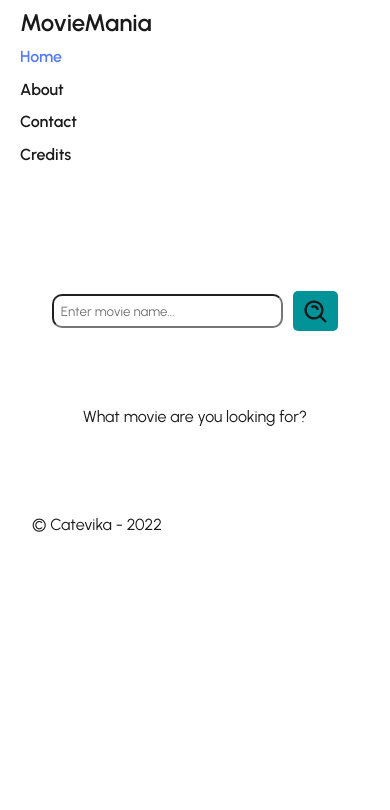
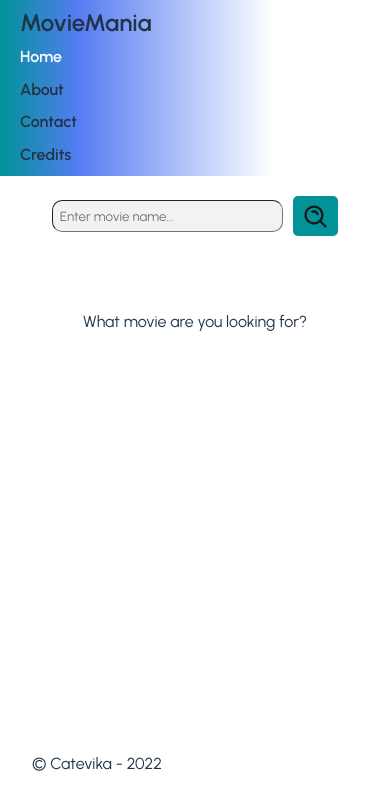
Before and after one commit to Catevika/React_movie-mania, a React (Vite) app: page / in a window 390 px wide. Shown: the top 810 px of the page. Built offline with nearby package versions, Linux system fonts and the light colour scheme; no server answers.

Commit message:
CSS Update index

```diff
--- a/src/index.css
+++ b/src/index.css
@@ -1,26 +1,24 @@
 :root {
+  /* Dark theme colors */
   --ultra-dark-bg: hsl(0, 0%, 10%);
   --dark-bg: hsl(0, 0%, 14%);
+  --dark-bg-80: hsla(0, 0%, 14%, 0.8);
   --gray-bg: hsl(0, 0%, 30%);
-
-  --dark-bg-80: hsla(0, 0%, 14%, 0.8);
-
-  --dark-linear-gradient: linear-gradient(180deg,
-      hsl(0deg 0% 14%) 0%,
-      hsl(0deg 0% 13%) 17%,
-      hsl(0deg 0% 13%) 33%,
-      hsl(0deg 0% 12%) 50%,
-      hsl(0deg 0% 11%) 67%,
-      hsl(0deg 0% 11%) 83%,
-      hsl(0deg 0% 10%) 100%);
-
+  --dark-linear-bg: linear-gradient(90deg, var(--secondary-color) 0%, var(--light-accent-color) 20%, var(--dark-bg) 70%);
   --dark-primary-white: hsla(0, 0%, 100%, 0.87);
   --dark-primary-black: hsl(0, 0%, 10%);
   --dark-accent-color: hsl(182, 99%, 70%);
 
+  /* Light theme colors */
   --light-bg: hsl(0, 0%, 100%);
+  --light-gray-bg: hsl(0, 0%, 45%);
+  --light-linear-bg: linear-gradient(90deg, var(--secondary-color) 0%, var(--light-accent-color) 20%, var(--light-bg) 70%);
+
+  --light-primary-white: hsl(0, 0%, 95%);
+  --light-primary-white-80: hsla(0, 0%, 95%, 0.8);
   --light-primary-black: hsl(208, 37%, 20%);
-  --light-primary-white: hsl(0, 0%, 98%);
+
+  /* Both dark and light theme colors */
   --light-accent-color: hsl(225, 86%, 64%);
   --light-shadow-accent:
     0.3px 0.5px 0.7px hsla(225, 68%, 38%, 0.36),
@@ -34,14 +32,28 @@
     2.1px 4.1px 5.2px -1.7px hsla(182, 100%, 15%, 0.36),
     5px 10px 12.6px -2.5px hsla(182, 100%, 15%, 0.36);
 
+  /* Toast colors */
+  --toast-linear-gradient: linear-gradient(180deg,
+      hsl(0deg 0% 14%) 0%,
+      hsl(0deg 0% 13%) 17%,
+      hsl(0deg 0% 13%) 33%,
+      hsl(0deg 0% 12%) 50%,
+      hsl(0deg 0% 11%) 67%,
+      hsl(0deg 0% 11%) 83%,
+      hsl(0deg 0% 10%) 100%);
 
+  --toastify-color-dark: var(--dark-bg-80);
+  --toastify-text-color-dark: var(--dark-primary-white);
+  --toastify-color-success: var(--secondary-color);
+  --toastify-color-error: #a81c0d;
+  --toastify-color-progress-dark: var(--toast-linear-gradient);
 
   font-family: 'Urbanist', sans-serif;
   font-size: 16px;
   line-height: 1.4rem;
   font-weight: 400;
 
-  color-scheme: light dark;
+  color-scheme: dark light;
   color: var(--dark-primary-white);
   background-color: var(--dark-bg);
 
@@ -52,6 +64,13 @@
   -webkit-text-size-adjust: 100%;
 }
 
+*,
+*::before,
+*::after {
+  margin: 0;
+  padding: 0;
+}
+
 a {
   font-weight: 700;
   color: inherit;
@@ -59,7 +78,7 @@ a {
 }
 
 a:hover {
-  color: var(--secondary-color);
+  color: var(--light-accent-color);
 }
 
 a.active {
@@ -92,16 +111,23 @@ button:hover {
   outline: none;
 }
 
-input[type='search'],
-select,
+input,
 textarea {
   font-family: inherit;
   outline: none;
+  border-width: 1px;
+}
+
+textarea {
+  background-color: hsl(0, 0%, 23%);
+}
+
+input[type='search']:hover {
+  outline: 1px solid var(--dark-accent-color);
 }
 
 button:focus-visible,
-input[type='search']:focus-visible,
-select:focus-visible,
+input:focus-visible,
 textarea:focus-visible {
   outline: 1px solid var(--dark-accent-color);
 }
@@ -112,6 +138,7 @@ li {
 
 main {
   margin-top: 85px;
+  min-height: calc(100vh - 10rem);
 }
 
 .message {
@@ -126,24 +153,38 @@ main {
 
 @media (prefers-color-scheme: light) {
   :root {
-    color: var(--dark-primary-black);
+    color: var(--light-primary-black);
     background-color: var(--light-bg);
   }
 
   a.active {
-    color: var(--light-accent-color);
+    color: var(--secondary-color);
+  }
+
+  button:hover {
+    color: var(--secondary-color);
+    border: 2px solid var(--secondary-color);
+  }
+
+  input,
+  textarea {
+    color: var(--light-primary-black);
+    background-color: var(--light-primary-white)
   }
 }
 
-*,
-*::before,
-*::after {
-  margin: 0;
-  padding: 0;
+@media screen and (max-width: 440px) {
+  main {
+    min-height: calc(100vh - 13rem);
+  }
 }
 
-@media screen and (max-width: 400px) {
-  main {
-    margin-top: 180px;
+@media (prefers-color-scheme: light) and (max-width: 440px) {
+  a:hover {
+    color: var(--dark-accent-color);
+  }
+
+  a.active {
+    color: var(--light-bg);
   }
 }
```
